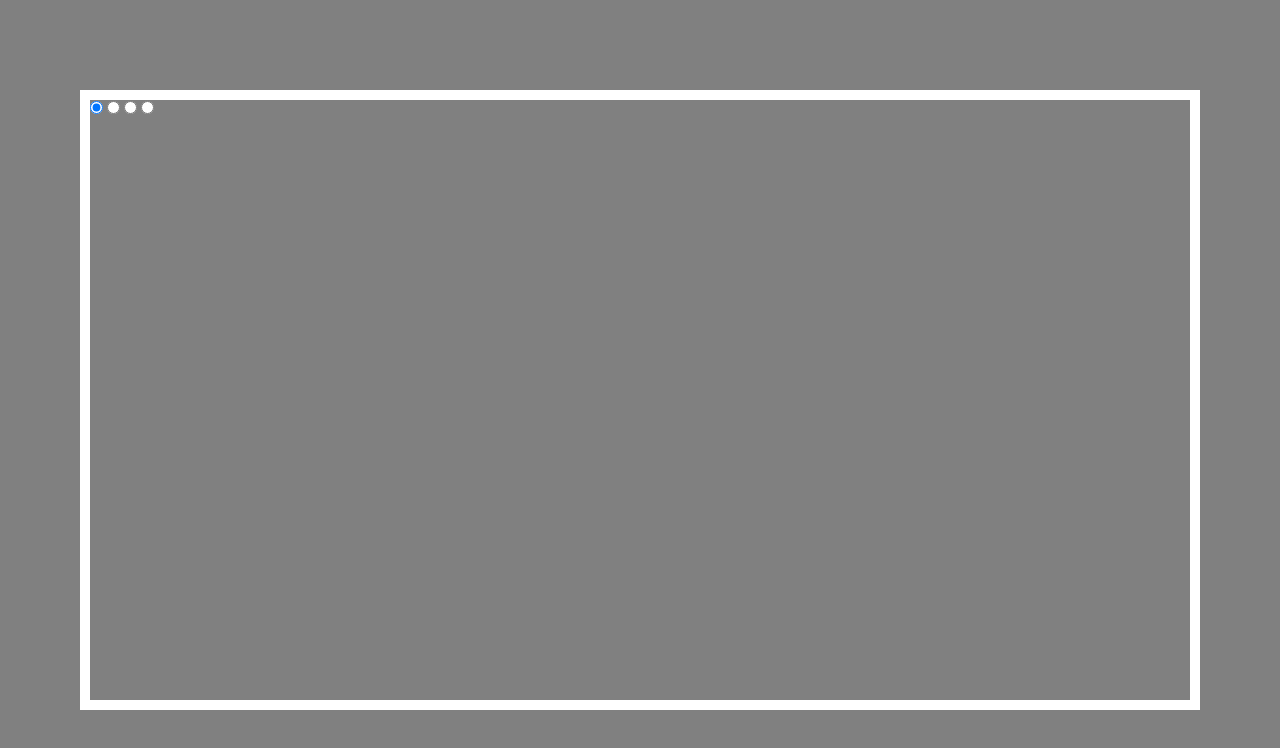
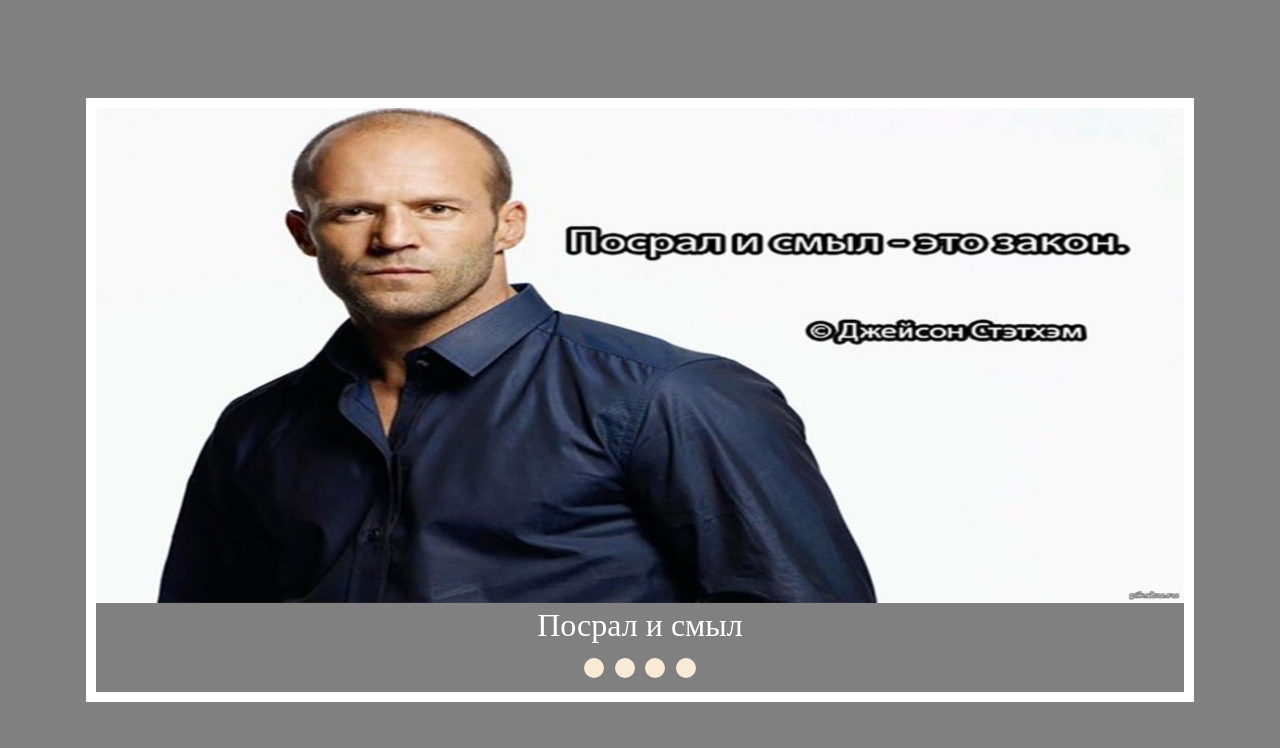
Before and after one commit to SergeyMasimov/cssMemeSlider, a plain HTML site: page cssMemeSlider/index.html in a window 1280 px wide. Drawn offline with Linux system fonts and the light colour scheme.

Commit message:
docs: almost finish slider (Sun, Sep 17, 2023 22:25:10 PM)

```diff
--- a/cssMemeSlider/index.html
+++ b/cssMemeSlider/index.html
@@ -10,23 +10,29 @@
         <div class="meme__slider0">
             <div class="meme__slider1">
                 <div class="meme__slides">
-                    <input type="radio" name="radio" id="radio1" checked>
-                    <input type="radio" name="radio" id="radio2">
-                    <input type="radio" name="radio" id="radio3">
-                    <input type="radio" name="radio" id="radio4">
+                    <input type="radio" name="r" id="r1" checked>
+                    <input type="radio" name="r" id="r2">
+                    <input type="radio" name="r" id="r3">
+                    <input type="radio" name="r" id="r4">
 
-                    <div class="meme__slide"><img src="" alt=""></div>
-                    <div class="meme__slide"><img src="" alt=""></div>
-                    <div class="meme__slide"><img src="" alt=""></div>
-                    <div class="meme__slide"><img src="" alt=""></div>
+                    <div class="meme__slide s1"><img src="images/meme1.jpg" alt="">
+                        <div class="text">Посрал и смыл</div></div>
+                    <div class="meme__slide"><img src="images/meme2.jpg" alt="">
+                        <div class="text">Опыт</div></div>
+                    <div class="meme__slide"><img src="images/meme3.jpg" alt="">
+                        <div class="text">Так оно и было</div></div>
+                    <div class="meme__slide"><img src="images/meme4.jpg" alt="">
+                    <div class="text">Вот это я пизданул</div></div>
                 </div>
             </div>
 
-            <div class="pagination__buttons">
-                <label for="radio1" class="button"></label>
-                <label for="radio2" class="button"></label>
-                <label for="radio3" class="button"></label>
-                <label for="radio4" class="button"></label>
+            <div class="pagination__wrapper">
+                <div class="pagination__buttons">
+                    <label for="r1" class="button"></label>
+                    <label for="r2" class="button"></label>
+                    <label for="r3" class="button"></label>
+                    <label for="r4" class="button"></label>
+                </div>
             </div>
         </div>
 </body>
--- a/cssMemeSlider/style.css
+++ b/cssMemeSlider/style.css
@@ -13,8 +13,88 @@ body{
 
 
 .meme__slider0{
-    width: 1100px;
-    height: 600px;
+
+    width: 68rem;
+    max-height: 40rem;
+    margin: 20px;
     overflow: hidden;
     border: 10px solid #fff;
 }
+
+.meme__slide img{
+    max-width: 100%;
+}
+
+.pagination__wrapper{
+    justify-content: center;
+    display: flex;
+}
+
+.pagination__buttons{
+    display: flex;
+    justify-content: space-between;
+    align-items: center;
+    width: 7rem;
+    height: 3rem;
+}
+
+.button{
+    display: flex;
+    height: 20px;
+    width: 20px;
+    border-radius: 50%;
+    cursor: pointer;
+    background-color: antiquewhite;
+    transition: all .4s ease;
+}
+
+.button:hover{
+    background-color: black;
+}
+
+input[name="r"]{
+    display: none;
+}
+
+
+.meme__slide{
+    text-align: center;
+    width: 25%;
+    transition: all .5s ease;
+}
+
+.meme__slides{
+    width: 400%;
+    display: flex;
+}
+
+.text__container{
+    display: flex;
+    width: 10%;
+}
+
+.text {
+    width: 7rem;
+    display: inline;
+    text-align: center;
+    color: white;
+    transition: 0.3s ease;
+    transition: opacity 0.3s ease;
+    font-size: 2rem;
+}
+
+#r1:checked ~ .s1{
+    margin-left: 0;
+}
+
+#r2:checked ~ .s1{
+    margin-left:-25%;
+}
+
+#r3:checked ~ .s1{
+    margin-left:-50%;
+}
+
+#r4:checked ~ .s1 {
+    margin-left:-75%;
+}
```
Also changed, not shown: cssMemeSlider/images/meme1.jpg (added), cssMemeSlider/images/meme2.jpg (added), cssMemeSlider/images/meme3.jpg (added), cssMemeSlider/images/meme4.jpg (added).
